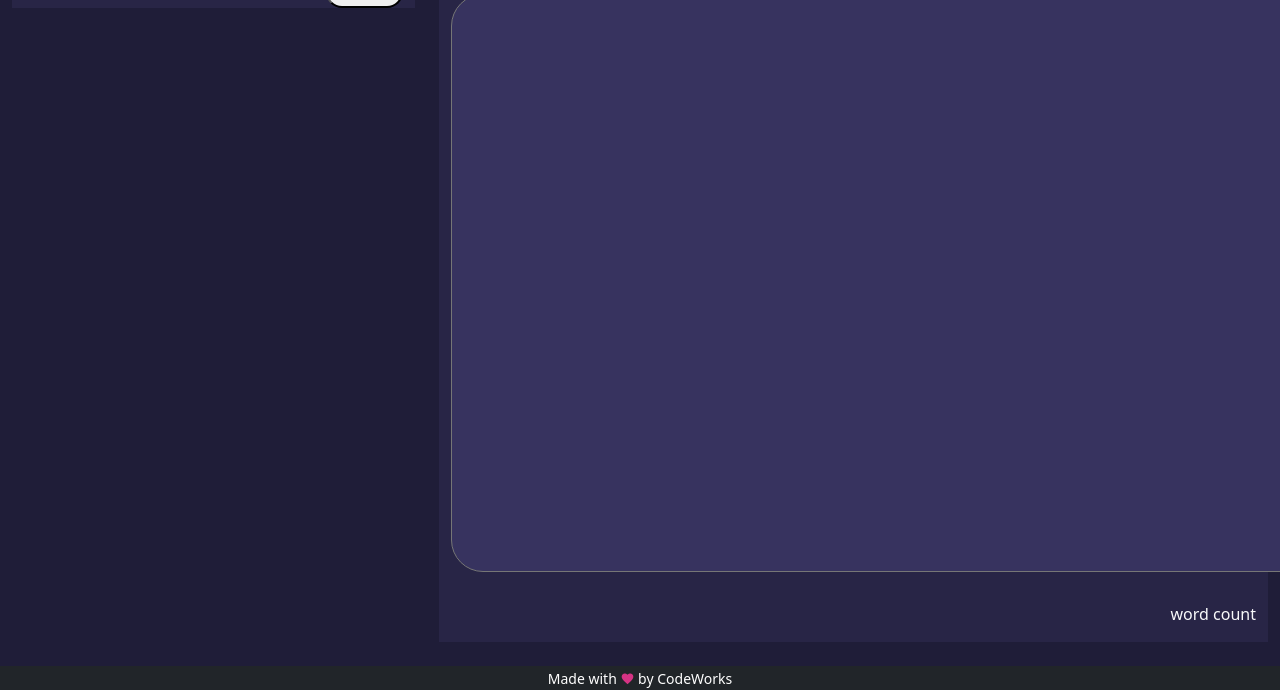
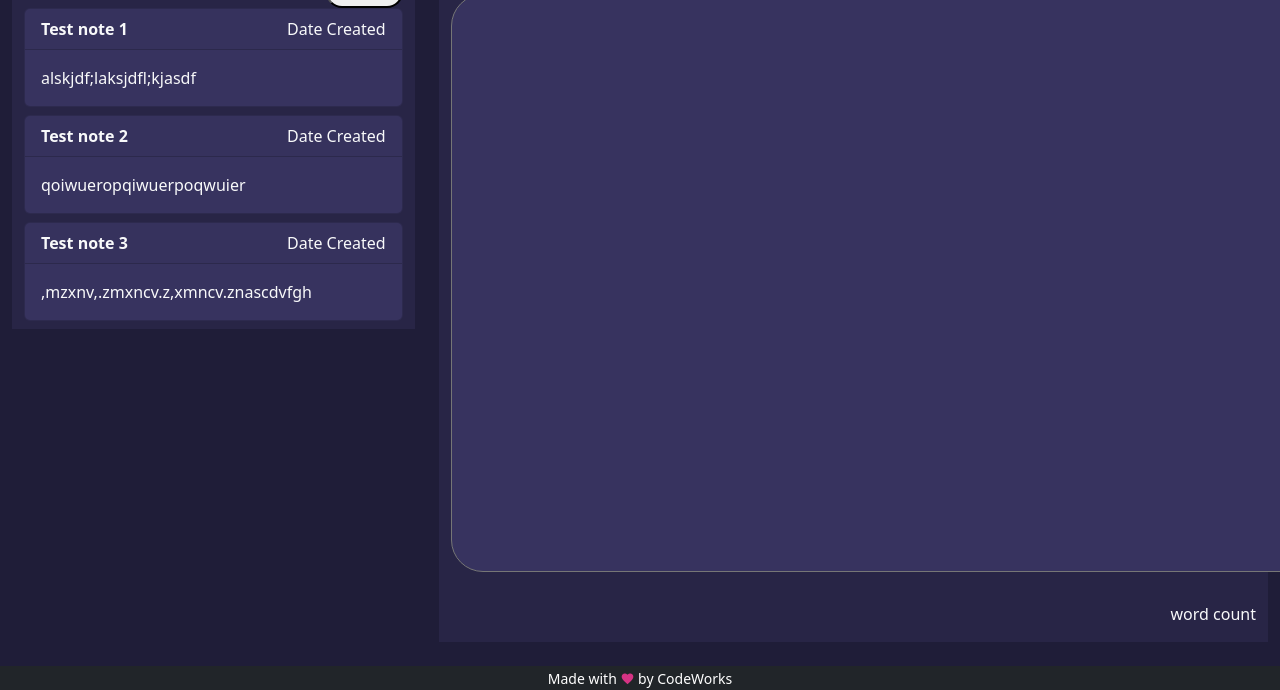
Before and after one commit to MayhemK/jot, a plain HTML site: page index.html in a window 1280 px wide. Shown: the part 186-876 px from the top of the page. Drawn offline with nearby package versions, Linux system fonts and the light colour scheme.

Commit message:
invoke draw cards

```diff
--- a/app/controllers/NoteController.js
+++ b/app/controllers/NoteController.js
@@ -1,10 +1,20 @@
-
+import { AppState } from "../AppState.js";
 
 
 
 export class NoteController {
   constructor() {
     console.log('note controller loaded');
+    this.drawNoteFiles()
+    console.log('help');
+
+  }
+  drawNoteFiles() {
+    const noteFiles = AppState.notesFiles
+    let noteFilesContent = ''
+    noteFiles.forEach(noteFile => noteFilesContent += noteFile.listHTMLTemplate)
+    const noteFilesListElem = document.getElementById('noteCard')
+    noteFilesListElem.innerHTML = noteFilesContent
 
   }
 }
--- a/app/models/Notes.js
+++ b/app/models/Notes.js
@@ -2,23 +2,23 @@ import { generateId } from "../utils/GenerateId.js";
 
 
 export class Notes {
-  /**@param {{ title: string; content: string}} */
+  /**@param {{ title: string; content: string}} data*/
   constructor(data) {
     this.title = data.title
     this.content = data.content
     this.id = generateId()
-    this.createdAt() = new Date()
-    this.lastEdited() = new Date()
+    // this.createdAt() = new Date()
+    // this.lastEdited() = new Date()
   }
 
   get listHTMLTemplate() {
     return `
       <div class="card bg-purpdark text-light mb-2" role="button">
         <div class="d-flex justify-content-between card-header">
-          <div class="fw-bold">Text Name 1</div>
+          <div class="fw-bold">${this.title}</div>
           <div>Date Created</div>
         </div>
-        <div class="card-body text-start">Text body field 1</div>
+        <div class="card-body text-start">${this.content}</div>
       </div>
     `
   }
--- a/index.html
+++ b/index.html
@@ -54,6 +54,7 @@
                 </div>
               </div>
               <div class="col-12">
+                <div id="noteCard">
                   <!-- <div class="card bg-purpdark text-light mb-2" role="button">
                     <div class="d-flex justify-content-between card-header">
                       <div class="fw-bold">Text Name 1</div>
@@ -61,6 +62,7 @@
                     </div>
                     <div class="card-body text-start">Text body field 1</div>
                   </div> -->
+                </div>
               </div>
             </div>
           </div>
```
Lines whose indentation alone changed are shown as unchanged.
